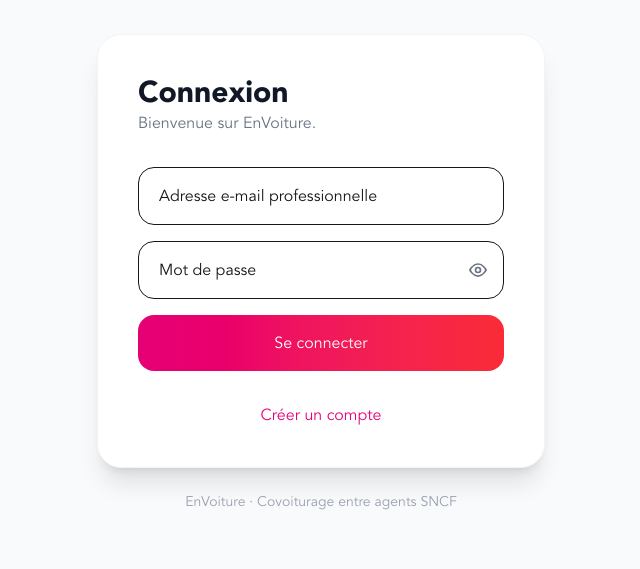
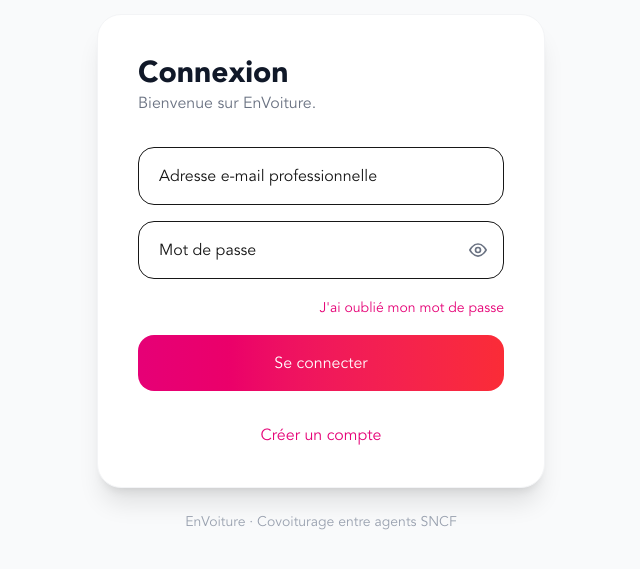
Before and after one commit to nicolasamico37/envoiture, a Next.js app: page /login in a window 1280 px wide. Shown: the part 127-696 px from the top of the page, without its empty margins (319-959 px from the left). Built offline with nearby package versions, Linux system fonts and the light colour scheme; no server answers.

Commit message:
mot de passe oublié

```diff
--- a/components/auth/LoginForm.js
+++ b/components/auth/LoginForm.js
@@ -69,7 +69,9 @@ export default function LoginForm() {
           password,
         });
 
-      if (error) throw error;
+      if (error) {
+        throw error;
+      }
 
       router.push("/dashboard");
       router.refresh();
@@ -200,6 +202,21 @@ export default function LoginForm() {
                 )}
               </button>
             </div>
+
+            {/* Mot de passe oublié */}
+            <div className="text-right">
+              <button
+                type="button"
+                onClick={() =>
+                  router.push(
+                    "/mot-de-passe-oublie"
+                  )
+                }
+                className="text-sm text-pink-600 hover:text-pink-700 hover:underline"
+              >
+                J'ai oublié mon mot de passe
+              </button>
+            </div>
           </>
         ) : (
           <>
```
Also changed, not shown: app/api/forgot-password/route.js (added).
